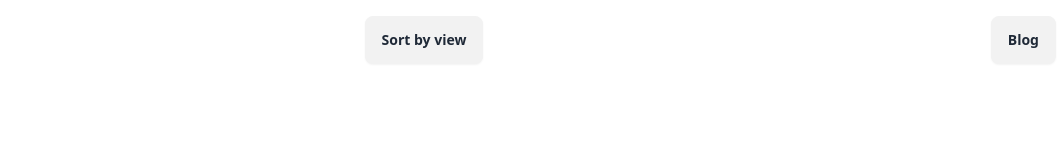
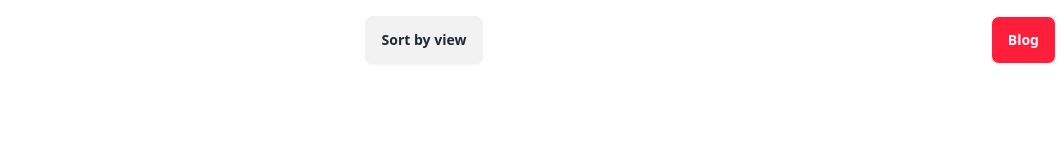
Before and after one commit to mdsabbiralmamon/SAM-Tube, a plain HTML site: page index.html in a window 1280 px wide. Shown: the full height of the page, 216-1280 px from the left. Drawn offline with nearby package versions, Linux system fonts and the light colour scheme.

Commit message:
minor nav bar fixes

```diff
--- a/index.html
+++ b/index.html
@@ -38,7 +38,7 @@
                     </ul>
                 </div>
                 <div class="navbar-end">
-                    <a class="btn">Blog</a>
+                    <a class="btn bg-[#FF1F3D] text-white">Blog</a>
                 </div>
             </div>
         </div>
```
